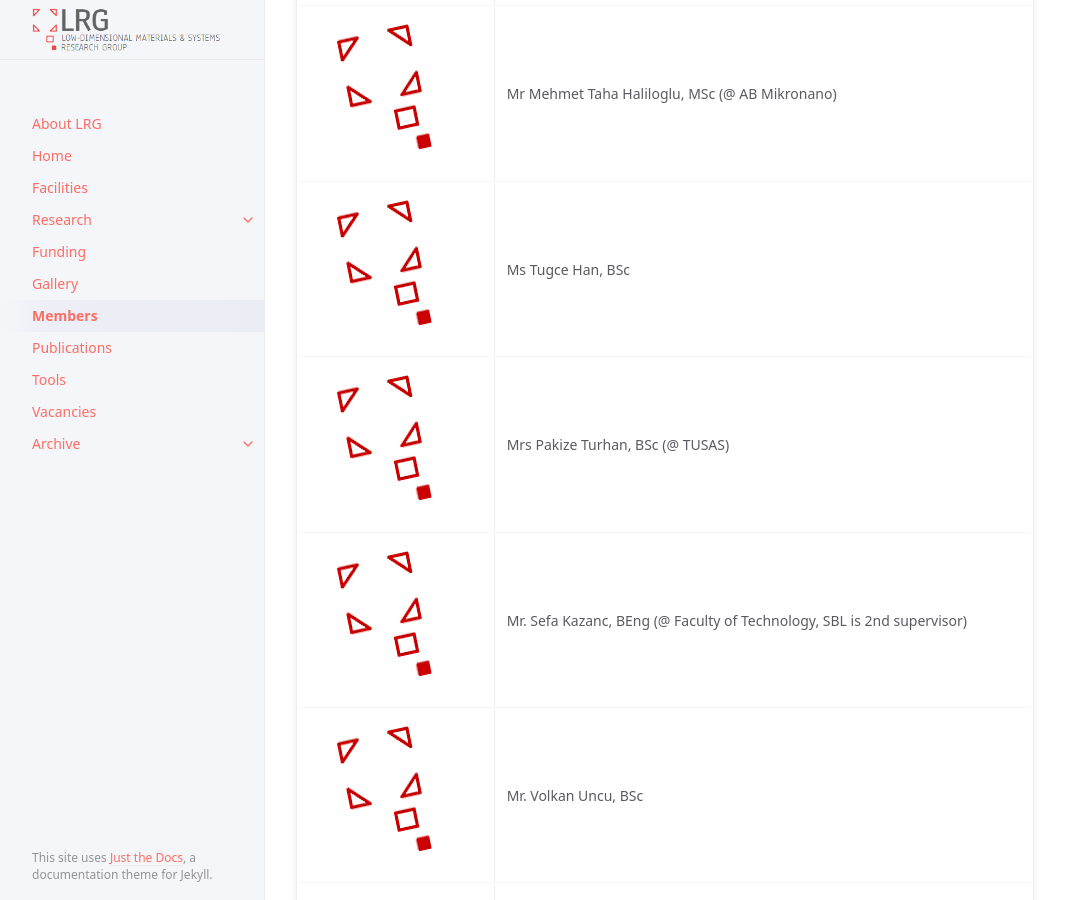
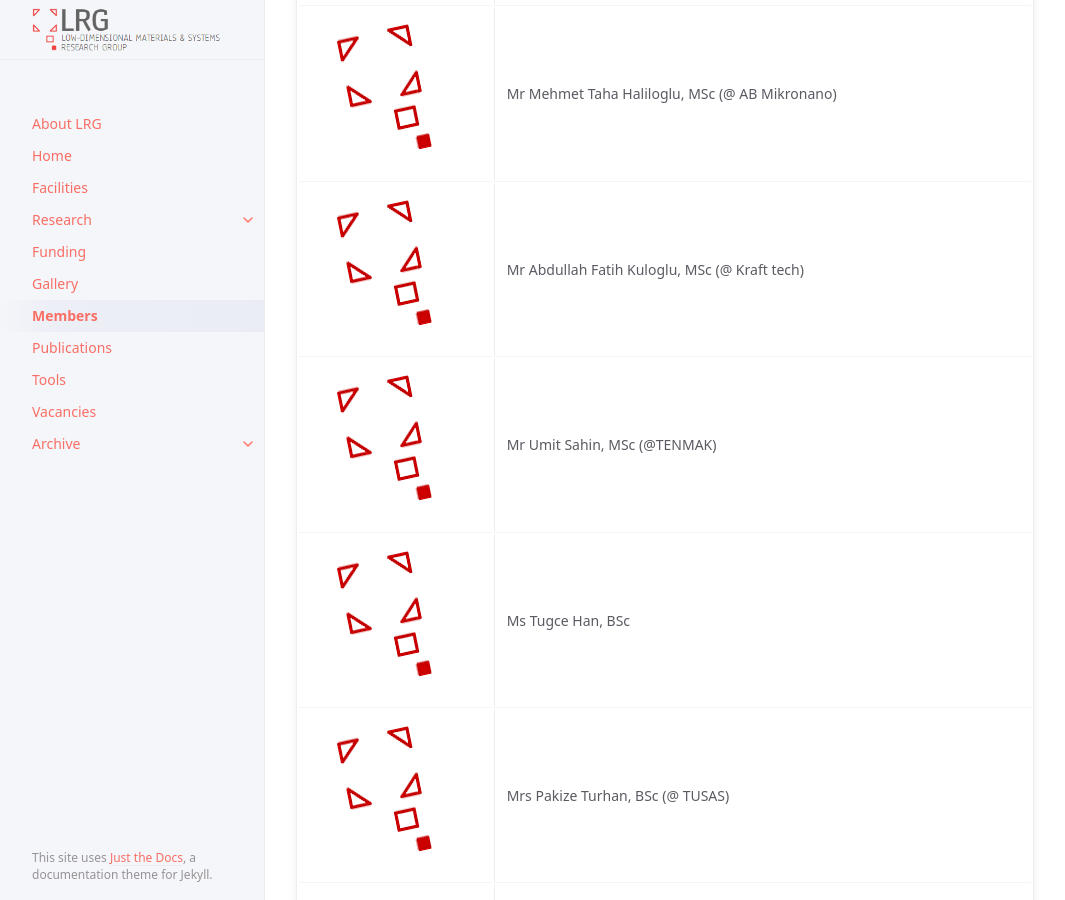
Before and after one commit to lrgresearch/2022, a Jekyll site: the page built from docs/people.md, in a window 1280 px wide and 900 px high, scrolled down 1467 px. Shown: the whole window, without its empty margins (107-1172 px from the left). Built offline with Jekyll 4.4.1, drawn with Linux system fonts in a browser that asks for light colours.

Commit message:
Update people.md

```diff
--- a/docs/people.md
+++ b/docs/people.md
@@ -21,6 +21,8 @@ nav_order: 6
 ![EKutluNarin](../../assets/images/members/ece.jpg) | Mrs Ece Kutlu Narin, MSc (@ Ankara University, SBL is 2nd supervisor)
 ![MYesiltepe](../../assets/images/members/nopic.png) | Ms Meltem Yesiltepe, BEng, MSc (@ TUBITAK UZAY)
 ![MTHaliloglu](../../assets/images/members/nopic.png) | Mr Mehmet Taha Haliloglu, MSc (@ AB Mikronano)
+![AFKuloglu](../../assets/images/members/nopic.png) | Mr Abdullah Fatih Kuloglu, MSc (@ Kraft tech)
+![USahin](../../assets/images/members/nopic.png) | Mr Umit Sahin, MSc (@TENMAK)
 ![THan](../../assets/images/members/nopic.png) | Ms Tugce Han, BSc
 ![PTurhan](../../assets/images/members/nopic.png) | Mrs Pakize Turhan, BSc (@ TUSAS)
 ![SKazanc](../../assets/images/members/nopic.png) | Mr. Sefa Kazanc, BEng (@ Faculty of Technology, SBL is 2nd supervisor)
```
